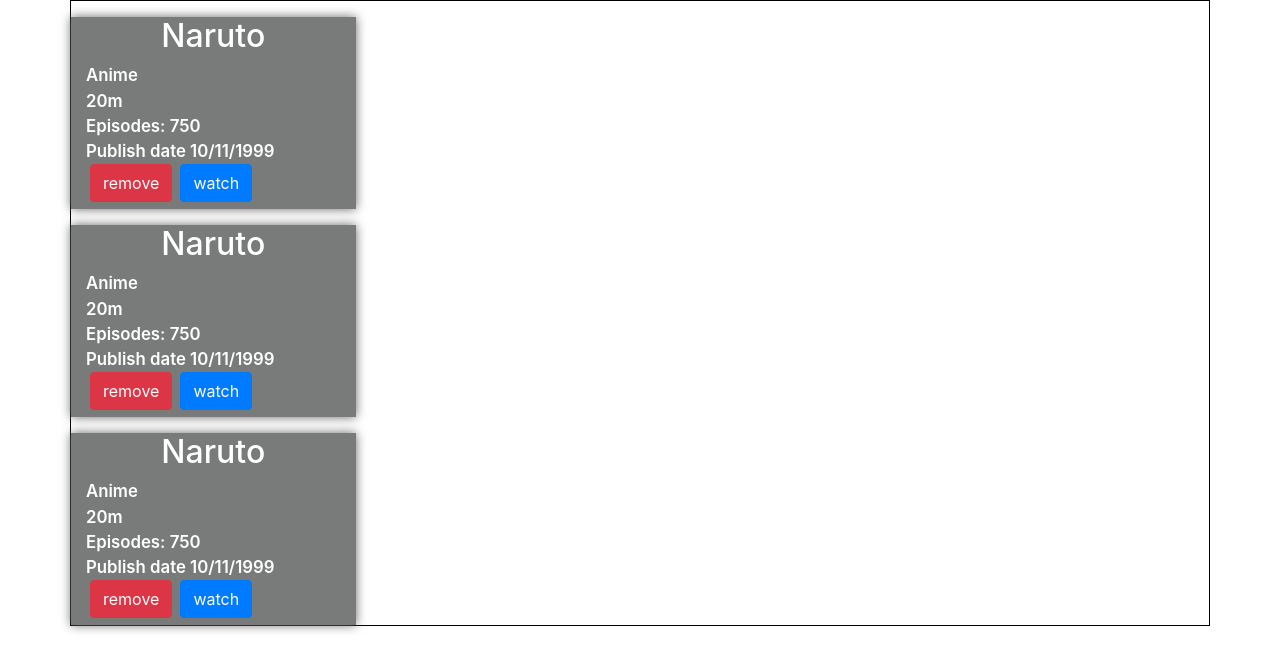
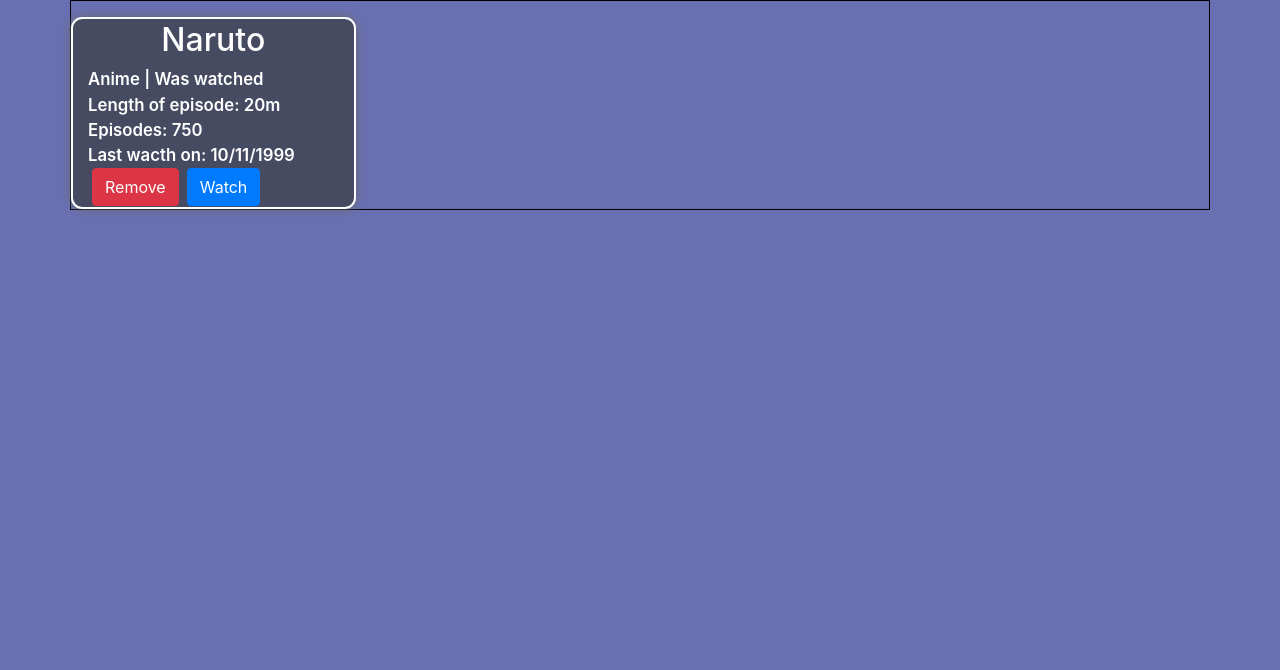
Before and after one commit to devAdam117/Media-library, an Angular app: page / in a window 1280 px wide. Shown: the top 670 px of the page. Built offline with nearby package versions, Linux system fonts and the light colour scheme.

Commit message:
menej staticke info + output a input

```diff
--- a/src/app/app.component.html
+++ b/src/app/app.component.html
@@ -1,4 +1,2 @@
 
-<app-media-item class="row"></app-media-item>
-<app-media-item class="row"></app-media-item>
-<app-media-item class="row"></app-media-item>
+<app-media-item  (delete)="onMediaIteamDelete($event)" [mediaItem]="firstMediaItem" class="row"></app-media-item>
--- a/src/app/app.component.ts
+++ b/src/app/app.component.ts
@@ -7,4 +7,16 @@
 })
 export class AppComponent {
   title = 'firstFEapp';
+  firstMediaItem = {
+    id:1,
+    name:`Naruto`,
+    type:"Anime",
+    lengthOfEpisode:`20m`,
+    wasWatched:"Was watched",
+    episodes: "750",
+    wasWatchedOn: "10/11/1999"
+  }
+  onMediaIteamDelete(e){
+    console.log(e);
+  }
 }
--- a/src/app/media-item/media-item.component.css
+++ b/src/app/media-item/media-item.component.css
@@ -2,12 +2,19 @@
   background-color: rgba(54, 56, 56, 0.664);
   box-shadow: 0px 0px 10px rgb(107, 105, 105);
   color: white;
+  border: 2px solid white;
   height: 12rem;
+  border-radius: 0.7rem;
 }
 .item h2 {
+  margin-top: 2px;
   text-align: center;
 }
 .item .info {
   font-weight: 600;
   font-size: 1.05rem;
+  text-align: left;
 }
+.item a {
+  cursor: pointer;
+}
--- a/src/app/media-item/media-item.component.html
+++ b/src/app/media-item/media-item.component.html
@@ -1,19 +1,19 @@
-<div class="item col-lg-3 col-md-6 col-sm-12 mt-3" >
+<div  class="item col-lg-3 col-md-6 col-sm-12 mt-3" >
 <div class="info">
-<h2> Naruto </h2>
-<div> Anime </div>
-<div> 20m </div>
-<div> Episodes: 750</div>
-<div> Publish date 10/11/1999 </div>
+<h2 > {{mediaItem.name}} </h2>
+<div> {{mediaItem.type}} | {{mediaItem.wasWatched}} </div>
+<div> Length of episode: {{mediaItem.lengthOfEpisode}} </div>
+<div> Episodes: {{mediaItem.episodes}}</div>
+<div> Last wacth on:  {{mediaItem.wasWatchedOn}} </div>
 </div>
 <div class="tools">
 
 
-    <a class="btn btn-danger ml-1 mr-1"href="delete">remove
+    <a class="btn btn-danger ml-1 mr-1" (click)="onDelete()">Remove
 
     </a>
 
-    <a class="btn btn-primary mr-1 ml-1" href="details">watch
+    <a class="btn btn-primary mr-1 ml-1">Watch
 
     </a>
 
--- a/src/app/media-item/media-item.component.ts
+++ b/src/app/media-item/media-item.component.ts
@@ -1,4 +1,4 @@
-import { Component, OnInit } from '@angular/core';
+import { Component, OnInit, Input , Output, EventEmitter} from '@angular/core';
 
 @Component({
   selector: 'app-media-item',
@@ -6,10 +6,16 @@
   styleUrls: ['./media-item.component.css']
 })
 export class MediaItemComponent implements OnInit {
-
+  @Input() mediaItem;
+  @Output() delete = new EventEmitter();
   constructor() { }
 
   ngOnInit(): void {
   }
+  onDelete() {
+ console.log("delete");
+ this.delete.emit(this.mediaItem);
+  }
+
 
 }
--- a/src/styles.css
+++ b/src/styles.css
@@ -1,3 +1,4 @@
 body {
   border: 1px solid black;
+  background: rgba(49, 59, 150, 0.726);
 }
```
